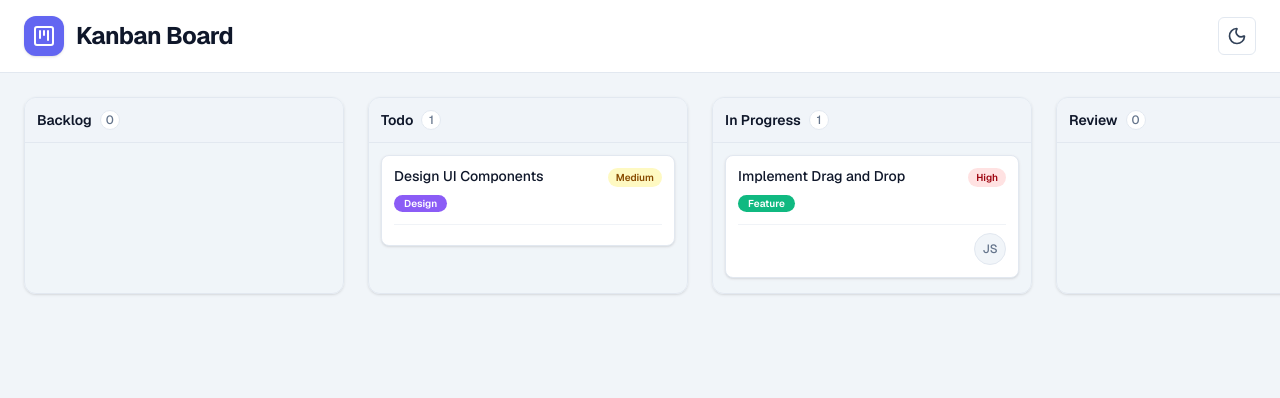
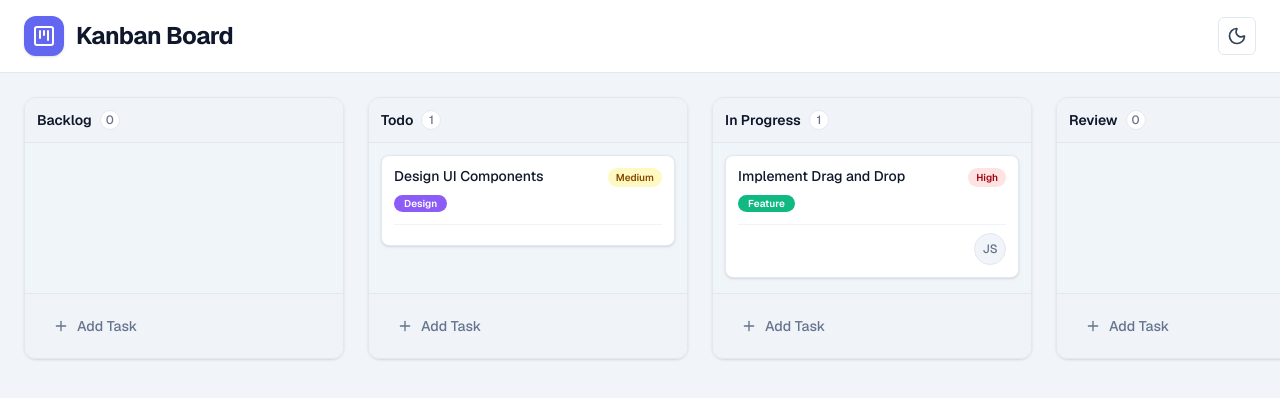
Before and after one commit to Sadman-Sakib-12/kanban-board, a Next.js app: page / in a window 1280 px wide. Shown: the top 398 px of the page. Built offline with nearby package versions, Linux system fonts and the light colour scheme.

Commit message:
feat(board): add 'Add Task' button to kanban columns

```diff
--- a/src/components/KanbanColumn.tsx
+++ b/src/components/KanbanColumn.tsx
@@ -3,14 +3,17 @@ import { useDroppable } from '@dnd-kit/core';
 import { SortableContext, verticalListSortingStrategy } from '@dnd-kit/sortable';
 import { Column, Task } from '@/types';
 import { TaskCard } from './TaskCard';
+import { Button } from './ui/Button';
+import { Plus } from 'lucide-react';
 
 interface KanbanColumnProps {
   column: Column;
   tasks: Task[];
   onTaskClick?: (task: Task) => void;
+  onAddTask?: (columnId: string) => void;
 }
 
-export function KanbanColumn({ column, tasks, onTaskClick }: KanbanColumnProps) {
+export function KanbanColumn({ column, tasks, onTaskClick, onAddTask }: KanbanColumnProps) {
   const taskIds = useMemo(() => tasks.map((t) => t.id), [tasks]);
 
   const { setNodeRef, isOver } = useDroppable({
@@ -19,7 +22,7 @@ export function KanbanColumn({ column, tasks, onTaskClick }: KanbanColumnProps)
   });
 
   return (
-    <div className="flex flex-col flex-shrink-0 w-[320px] bg-muted/40 rounded-xl border border-border shadow-sm">
+    <div className="flex flex-col flex-shrink-0 w-[320px] bg-muted/40 rounded-xl border border-border shadow-sm max-h-full">
       <div className="p-3 border-b border-border flex items-center justify-between bg-muted/20">
         <div className="flex items-center gap-2">
           <h3 className="font-semibold text-sm text-foreground">{column.title}</h3>
@@ -31,7 +34,7 @@ export function KanbanColumn({ column, tasks, onTaskClick }: KanbanColumnProps)
 
       <div
         ref={setNodeRef}
-        className={`flex-1 p-3 overflow-y-auto flex flex-col gap-3 min-h-[150px] transition-colors rounded-b-xl ${
+        className={`flex-1 p-3 overflow-y-auto custom-scrollbar flex flex-col gap-3 min-h-[150px] transition-colors ${
           isOver ? 'bg-primary/5' : ''
         }`}
       >
@@ -41,6 +44,17 @@ export function KanbanColumn({ column, tasks, onTaskClick }: KanbanColumnProps)
           ))}
         </SortableContext>
       </div>
+
+      <div className="p-3 border-t border-border bg-muted/20">
+        <Button
+          variant="ghost"
+          className="w-full justify-start text-muted-foreground hover:text-foreground"
+          onClick={() => onAddTask?.(column.id)}
+        >
+          <Plus className="w-4 h-4 mr-2" />
+          Add Task
+        </Button>
+      </div>
     </div>
   );
 }
```
